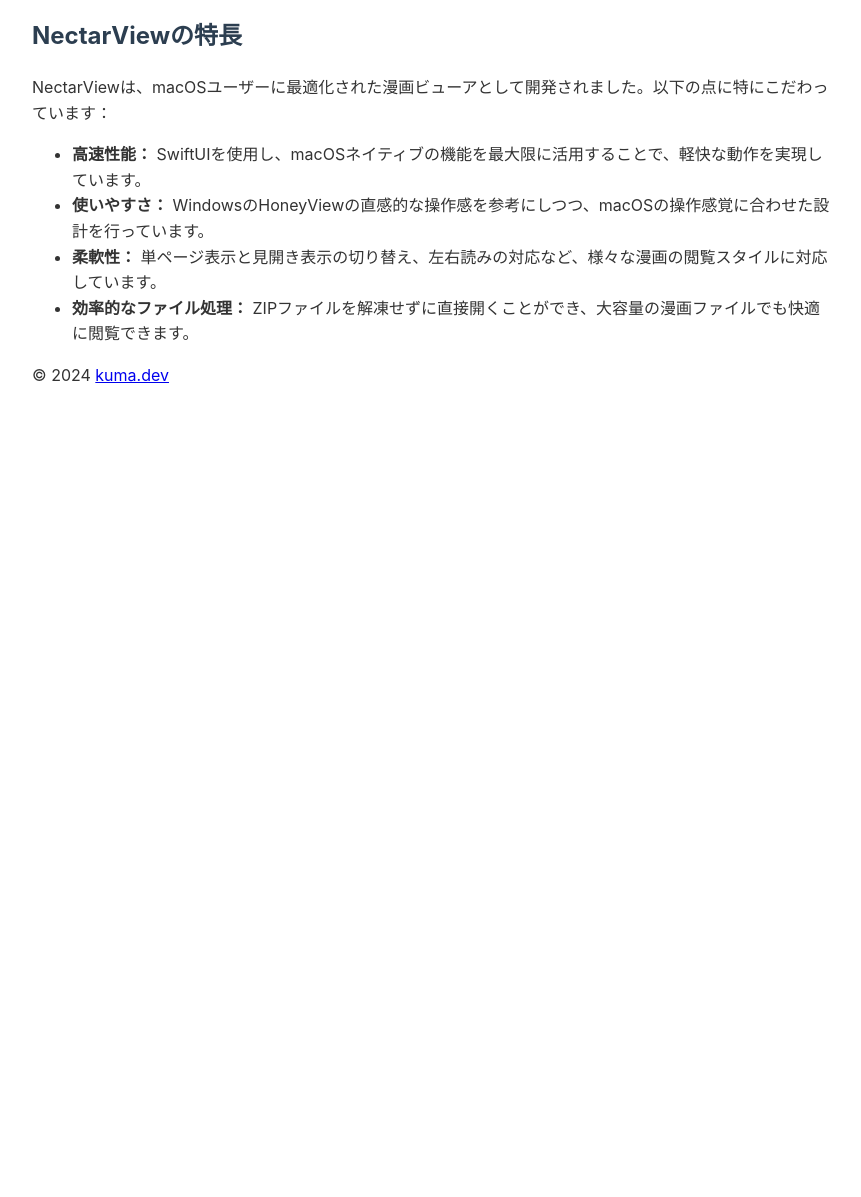
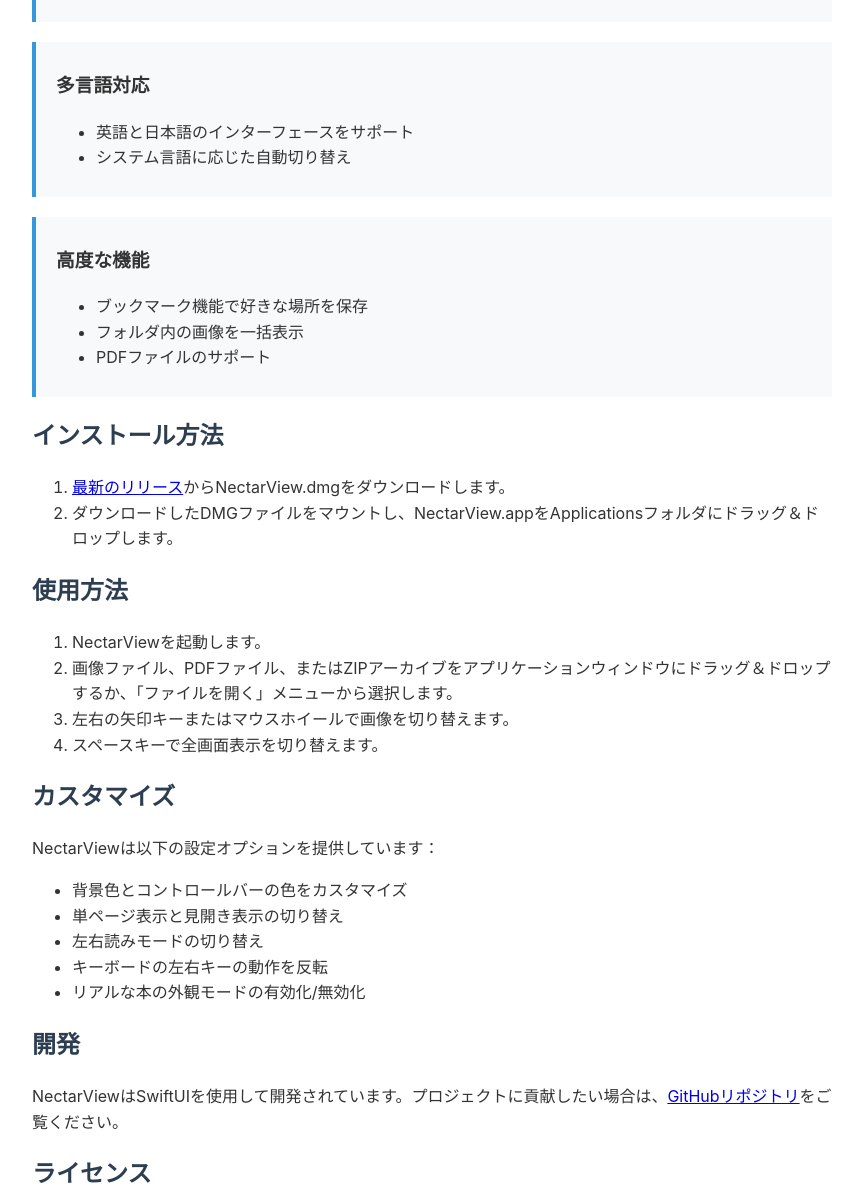
Before and after one commit to kumamotone/NectarView, a plain HTML site: page docs/website/index.html in a window 1280 px wide. Shown: the part 1053-2250 px from the top of the page, without its empty margins (208-1069 px from the left). Before the commit the page ends 1478 px from the top, so only its background shows below. Drawn offline with Linux system fonts and the light colour scheme.

Commit message:
update index.html

```diff
--- a/docs/website/index.html
+++ b/docs/website/index.html
@@ -46,6 +46,7 @@
             <li>単ページ表示と見開き表示の切り替えが可能</li>
             <li>左右読みの切り替えに対応</li>
             <li>スライダーで素早く画像を切り替え</li>
+            <li>リアルな本の外観モード（見開き表示時）</li>
         </ul>
     </div>
 
@@ -67,18 +68,55 @@
         </ul>
     </div>
 
-    <h2>NectarViewの特長</h2>
+    <div class="feature">
+        <h3>多言語対応</h3>
+        <ul>
+            <li>英語と日本語のインターフェースをサポート</li>
+            <li>システム言語に応じた自動切り替え</li>
+        </ul>
+    </div>
 
-    <p>NectarViewは、macOSユーザーに最適化された漫画ビューアとして開発されました。以下の点に特にこだわっています：</p>
+    <div class="feature">
+        <h3>高度な機能</h3>
+        <ul>
+            <li>ブックマーク機能で好きな場所を保存</li>
+            <li>フォルダ内の画像を一括表示</li>
+            <li>PDFファイルのサポート</li>
+        </ul>
+    </div>
 
+    <h2>インストール方法</h2>
+    <ol>
+        <li><a href="https://github.com/kumamotone/NectarView/releases">最新のリリース</a>からNectarView.dmgをダウンロードします。</li>
+        <li>ダウンロードしたDMGファイルをマウントし、NectarView.appをApplicationsフォルダにドラッグ＆ドロップします。</li>
+    </ol>
+
+    <h2>使用方法</h2>
+    <ol>
+        <li>NectarViewを起動します。</li>
+        <li>画像ファイル、PDFファイル、またはZIPアーカイブをアプリケーションウィンドウにドラッグ＆ドロップするか、「ファイルを開く」メニューから選択します。</li>
+        <li>左右の矢印キーまたはマウスホイールで画像を切り替えます。</li>
+        <li>スペースキーで全画面表示を切り替えます。</li>
+    </ol>
+
+    <h2>カスタマイズ</h2>
+    <p>NectarViewは以下の設定オプションを提供しています：</p>
     <ul>
-        <li><strong>高速性能：</strong> SwiftUIを使用し、macOSネイティブの機能を最大限に活用することで、軽快な動作を実現しています。</li>
-        <li><strong>使いやすさ：</strong> WindowsのHoneyViewの直感的な操作感を参考にしつつ、macOSの操作感覚に合わせた設計を行っています。</li>
-        <li><strong>柔軟性：</strong> 単ページ表示と見開き表示の切り替え、左右読みの対応など、様々な漫画の閲覧スタイルに対応しています。</li>
-        <li><strong>効率的なファイル処理：</strong> ZIPファイルを解凍せずに直接開くことができ、大容量の漫画ファイルでも快適に閲覧できます。</li>
+        <li>背景色とコントロールバーの色をカスタマイズ</li>
+        <li>単ページ表示と見開き表示の切り替え</li>
+        <li>左右読みモードの切り替え</li>
+        <li>キーボードの左右キーの動作を反転</li>
+        <li>リアルな本の外観モードの有効化/無効化</li>
     </ul>
+
+    <h2>開発</h2>
+    <p>NectarViewはSwiftUIを使用して開発されています。プロジェクトに貢献したい場合は、<a href="https://github.com/kumamotone/NectarView">GitHubリポジトリ</a>をご覧ください。</p>
+
+    <h2>ライセンス</h2>
+    <p>NectarViewは<a href="https://github.com/kumamotone/NectarView/blob/main/LICENSE">MITライセンス</a>の下で公開されています。</p>
+
     <footer>
-        <p>&copy; 2024 <a href="https://kuma.dev">kuma.dev</a></p>
+        <p>&copy; 2024 <a href="https://github.com/kumamotone/NectarView">NectarView</a></p>
     </footer>
 </body>
 </html>
```
